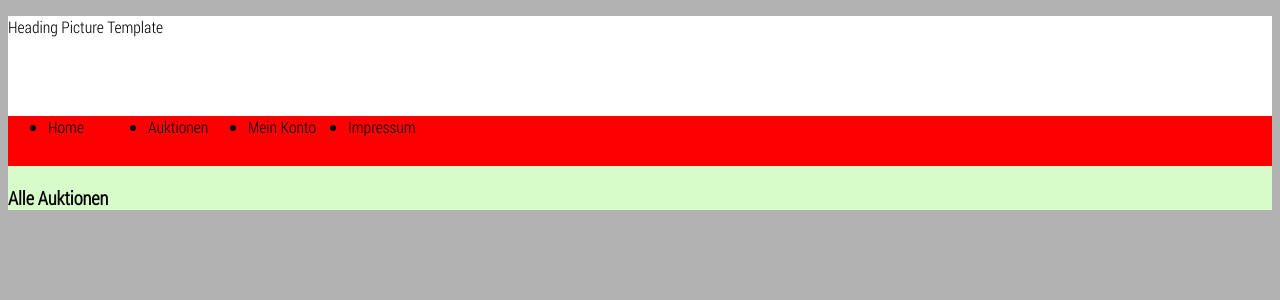
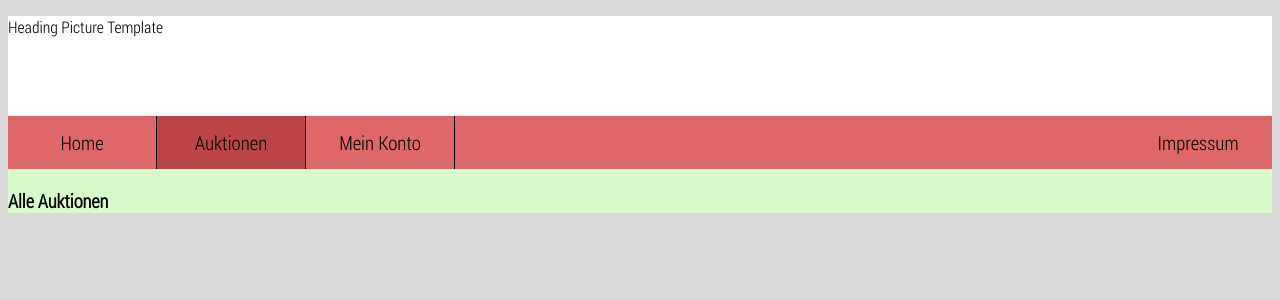
Before and after one commit to ashamaru/akb, a Django app: page /kyoubai/ in a window 1280 px wide. Shown: the top 300 px of the page. Run offline with Django 3.2, Linux system fonts and the light colour scheme; data that the repository does not hold is empty.

Commit message:
working_06: index now ships with an AMAZING!!! navigation bar

```diff
--- a/akb_base/kyoubai/static/kyoubai/styles.css
+++ b/akb_base/kyoubai/static/kyoubai/styles.css
@@ -7,7 +7,7 @@
 /* Basic Styles */
 body {
     font-family: 'Roboto Condensed Light';
-    background: #b2b2b2;
+    background: #d9d9d9;
 }
 
 .main_content {
@@ -23,26 +23,43 @@ header {
     margin-bottom: 0;
 }
 
-#nav_bar {
-    width: 100%;
-    height: 50px;
-    background: red;
-}
-
+/* Top navigation bar styles */
 #nav_bar ul {
+    list-style-type: none;
     margin: 0;
+    padding: 0;
+    overflow: hidden;
+    background: #de6868;
 }
 
 #nav_bar li {
-    height: 50px;
-    background: red;
     float: left;
-    width: 100px;
+    border-right: 1px solid #000;
 }
 
+#nav_bar li:last-child {
+    border-right: none;
+}
+
+#nav_bar a {
+    color: #000;
+    font-size: 1.2em;
+    display: block;
+    text-align: center;
+    text-decoration: none;
+    width: 120px;
+    padding: 14px;
+}
+
+#nav_bar a:hover {
+    background-color: #cd5757
+}
+
+#nav_bar .active {
+    background-color: #bc4646;
+}
 
 /* Auction display styles */
-
 .position_preview {
     height: 340px;
     border-style: solid;
@@ -73,7 +90,7 @@ header {
 }
 
 .box_right {
-    width: 800px;
+    width: 500px;
 }
 
 .pos_name_field {
--- a/akb_base/kyoubai/templates/kyoubai/index.html
+++ b/akb_base/kyoubai/templates/kyoubai/index.html
@@ -17,12 +17,12 @@
                     <a>Home</a>
                 </li>
                 <li>
-                    <a>Auktionen</a>
+                    <a class="active">Auktionen</a>
                 </li>
                 <li>
                     <a>Mein Konto</a>
                 </li>
-                <li>
+                <li style="float:right">
                     <a>Impressum</a>
                 </li>
             </ul>
@@ -34,7 +34,7 @@
         <div class="position_preview">
             <div class="box_left splitbox">
                 <div class="picture_field">
-                    <img src={{ pos.pictures }} alt="preview picture" height="300" width="400">
+                    <img src={{ pos.pictures }} alt="preview picture" height="280" width="280">
                 </div>
                 <div class="state_field">
                     Zustand: {{ pos.state }}
```
